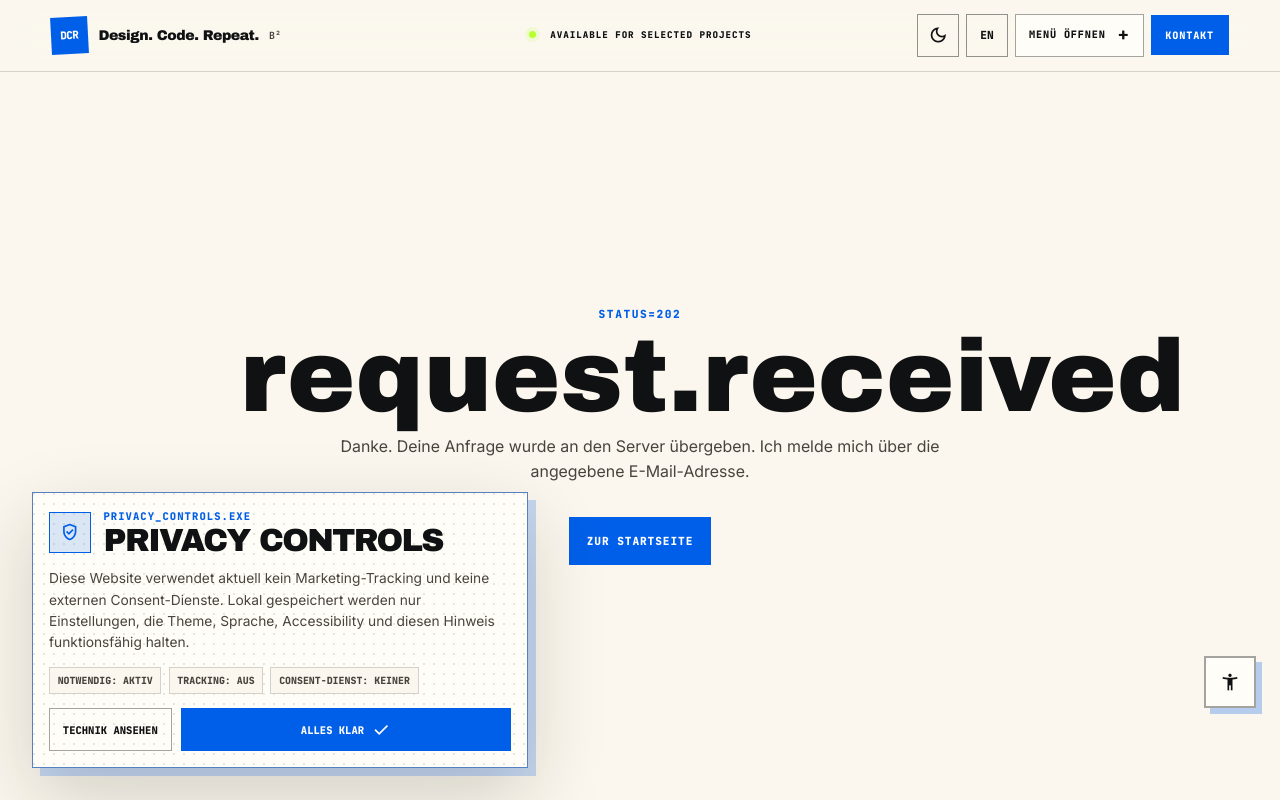
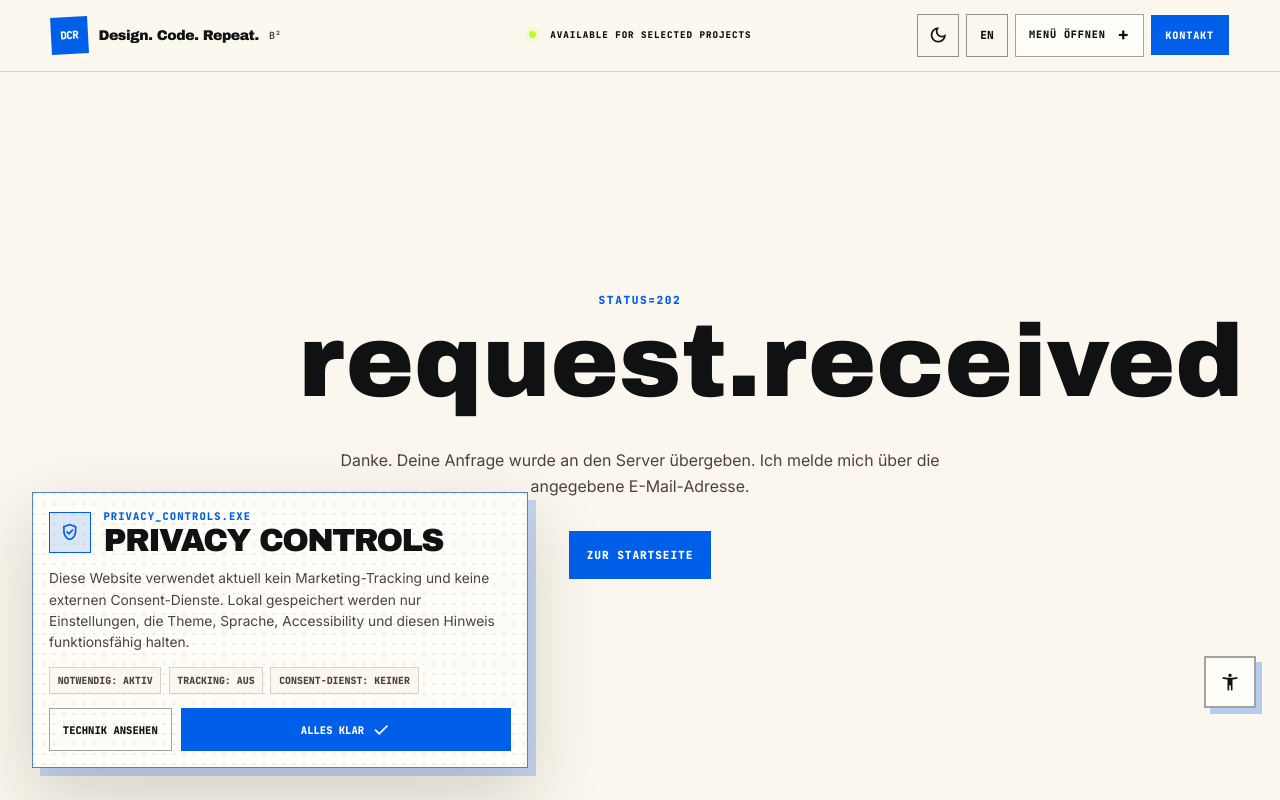
Before and after one commit to benjaminBennewitz/Design.Code.Repeat., an Angular app: page /danke in a window 1280 px wide. Shown: the top 800 px of the page. Built offline with nearby package versions, Linux system fonts and the light colour scheme.

Commit message:
fix(thank-you-page): center confirmation content

```diff
--- a/src/app/pages/thank-you-page/thank-you-page.component.html
+++ b/src/app/pages/thank-you-page/thank-you-page.component.html
@@ -1 +1,10 @@
-<main class="system-page"><section id="anfrage-gesendet" class="system-page__section dcr-section dcr-viewport-section"><div class="dcr-container system-page__box"><p class="dcr-eyebrow">status=202</p><h1>{{ content().title }}</h1><p>{{ content().text }}</p><a class="dcr-button dcr-button--primary" routerLink="/">{{ content().cta }}</a></div></section></main>
+<main class="system-page">
+  <section id="anfrage-gesendet" class="system-page__section dcr-section dcr-viewport-section">
+    <div class="dcr-container system-page__box">
+      <p class="dcr-eyebrow">status=202</p>
+      <h1>{{ content().title }}</h1>
+      <p class="system-page__text">{{ content().text }}</p>
+      <a class="dcr-button dcr-button--primary" routerLink="/">{{ content().cta }}</a>
+    </div>
+  </section>
+</main>
--- a/src/app/pages/thank-you-page/thank-you-page.component.scss
+++ b/src/app/pages/thank-you-page/thank-you-page.component.scss
@@ -1,4 +1,44 @@
-.system-page__section { display: grid; place-items: center; }
-.system-page__box { max-width: 800px; text-align: center; }
-.system-page h1 { margin: 0.8rem 0; font-family: var(--dcr-font-display); font-size: clamp(3.5rem, 8vw, 8rem); line-height: 0.85; }
-.system-page p:not(.dcr-eyebrow) { margin: 0 auto 2rem; max-width: 40rem; color: var(--dcr-color-text-muted); line-height: 1.6; }
+.system-page__section {
+  display: grid;
+  place-items: center;
+  text-align: center;
+}
+
+.system-page__box {
+  display: flex;
+  flex-direction: column;
+  align-items: center;
+  justify-content: center;
+  width: min(calc(100% - (var(--dcr-page-gutter) * 2)), 800px);
+  max-width: 800px;
+  margin-inline: auto;
+  padding-inline: 0;
+  text-align: center;
+}
+
+.system-page h1 {
+  max-width: 10ch;
+  margin: 0.8rem auto 0;
+  font-family: var(--dcr-font-display);
+  font-size: clamp(3.5rem, 8vw, 8rem);
+  line-height: 0.85;
+  text-align: center;
+}
+
+.system-page__text {
+  max-width: 40rem;
+  margin: clamp(1.5rem, 4vw, 2.6rem) auto 2rem;
+  color: var(--dcr-color-text-muted);
+  line-height: 1.6;
+  text-align: center;
+}
+
+.system-page .dcr-button {
+  margin-inline: auto;
+}
+
+@media (max-width: 640px) {
+  .system-page__box {
+    width: min(calc(100% - 2rem), 800px);
+  }
+}
```
